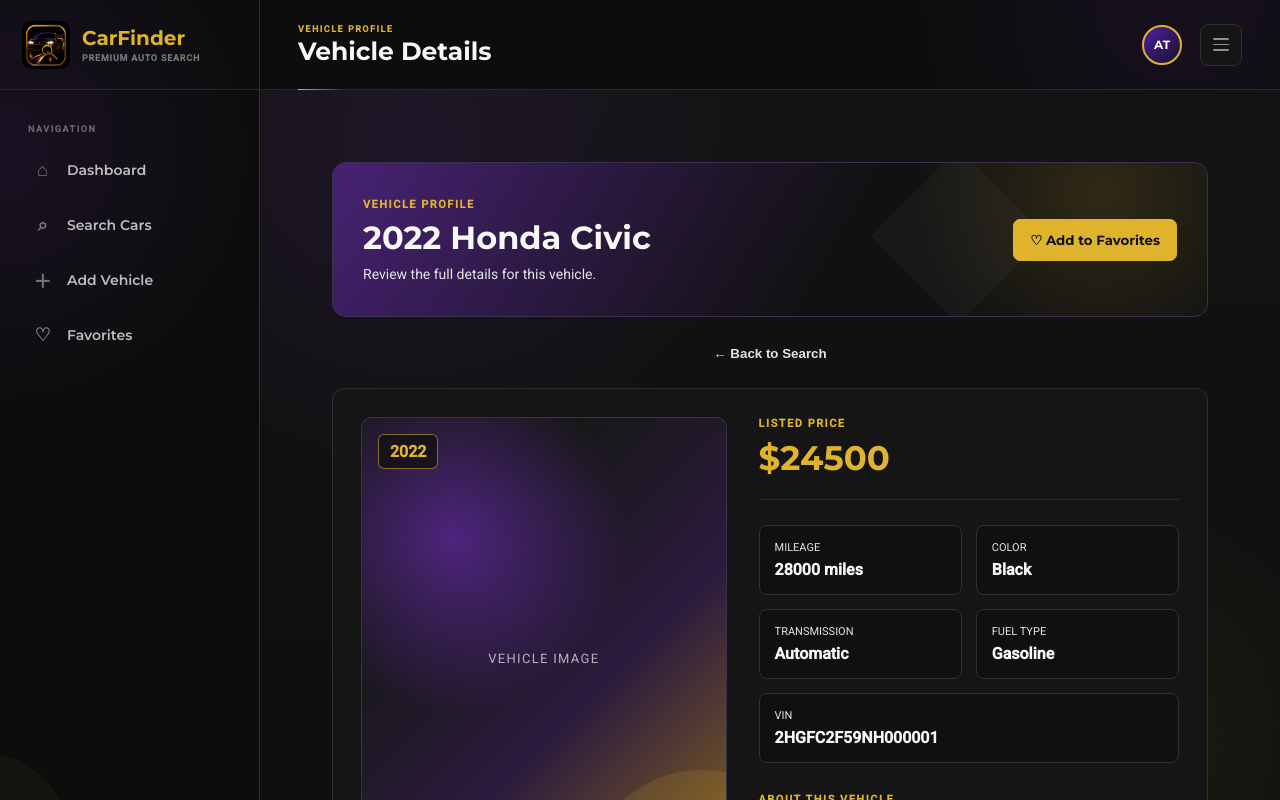
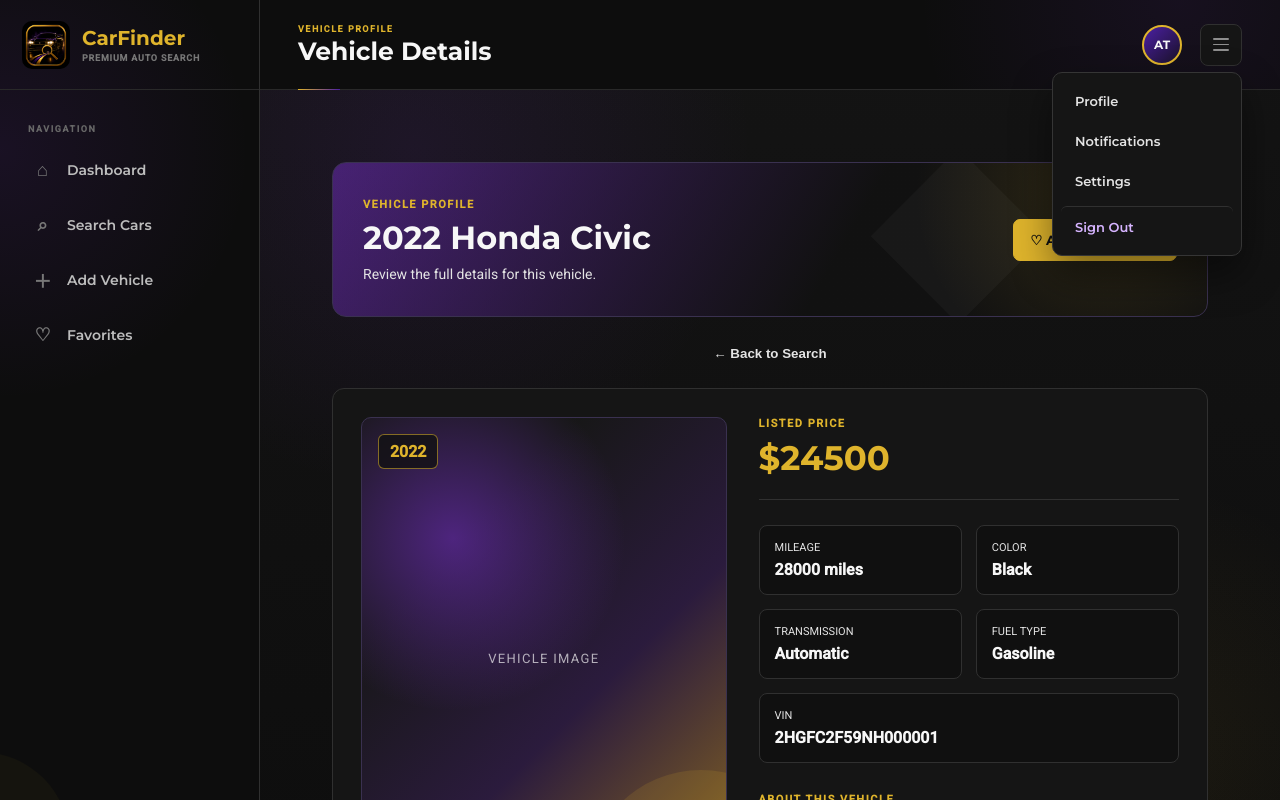
Before and after one commit to AmoyTurner-FS/202603-WDV349-TurnerAmoy, a React app in the folder dev/portfolio/: page /vehicle/1 in a window 1280 px wide. Both pictures are taken after a click on the button 1221 px from the left and 44 px from the top of the page. Shown: the top 800 px of the page. Built offline with nearby package versions, Linux system fonts and the light colour scheme; the HTML template or start-up script is replaced by a standard one.

Commit message:
Add navbar account menu

```diff
--- a/dev/portfolio/src/components/Navbar.css
+++ b/dev/portfolio/src/components/Navbar.css
@@ -156,3 +156,58 @@
     display: none;
   }
 }
+
+.account-menu {
+  position: absolute;
+  top: 72px;
+  right: 38px;
+  z-index: 100;
+
+  width: 190px;
+  padding: 8px;
+
+  border: 1px solid #353535;
+  border-radius: 10px;
+
+  background: #151515;
+
+  box-shadow: 0 18px 40px rgba(0, 0, 0, 0.45);
+}
+
+.account-menu button {
+  width: 100%;
+  padding: 12px 14px;
+
+  border: none;
+  border-radius: 6px;
+
+  background: transparent;
+  color: var(--cf-gray);
+
+  font-family: "Montserrat", sans-serif;
+  font-size: 13px;
+  font-weight: 600;
+  text-align: left;
+
+  cursor: pointer;
+
+  transition: background-color 0.2s ease, color 0.2s ease;
+}
+
+.account-menu button:hover {
+  background: rgba(111, 45, 189, 0.18);
+  color: var(--cf-gold);
+}
+
+.account-menu button:last-child {
+  margin-top: 5px;
+  border-top: 1px solid #303030;
+  color: #d6b4ff;
+}
+
+@media (max-width: 650px) {
+  .account-menu {
+    top: 66px;
+    right: 20px;
+  }
+}
--- a/dev/portfolio/src/components/Navbar.jsx
+++ b/dev/portfolio/src/components/Navbar.jsx
@@ -1,8 +1,29 @@
+import { useEffect, useRef, useState } from "react";
 import { useLocation } from "react-router-dom";
 import "./Navbar.css";
 
 function Navbar() {
   const location = useLocation();
+  const [isMenuOpen, setIsMenuOpen] = useState(false);
+  const menuRef = useRef(null);
+
+  useEffect(() => {
+    const handleClickOutside = (event) => {
+      if (menuRef.current && !menuRef.current.contains(event.target)) {
+        setIsMenuOpen(false);
+      }
+    };
+
+    document.addEventListener("mousedown", handleClickOutside);
+
+    return () => {
+      document.removeEventListener("mousedown", handleClickOutside);
+    };
+  }, []);
+
+  useEffect(() => {
+    setIsMenuOpen(false);
+  }, [location.pathname]);
 
   const pageTitles = {
     "/": "Dashboard",
@@ -28,7 +49,7 @@
         <h1>{pageTitle}</h1>
       </div>
 
-      <div className="navbar-actions">
+      <div className="navbar-actions" ref={menuRef}>
         <div className="profile-circle">
           <span>AT</span>
         </div>
@@ -37,11 +58,21 @@
           type="button"
           className="menu-button"
           aria-label="Open account menu"
+          onClick={() => setIsMenuOpen((current) => !current)}
         >
           <span></span>
           <span></span>
           <span></span>
         </button>
+
+        {isMenuOpen && (
+          <div className="account-menu">
+            <button type="button">Profile</button>
+            <button type="button">Notifications</button>
+            <button type="button">Settings</button>
+            <button type="button">Sign Out</button>
+          </div>
+        )}
       </div>
     </header>
   );
```
